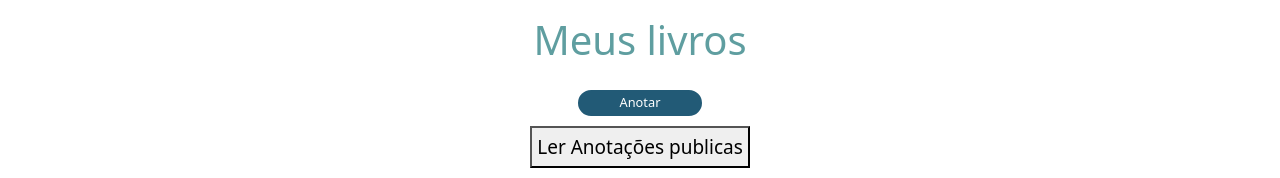
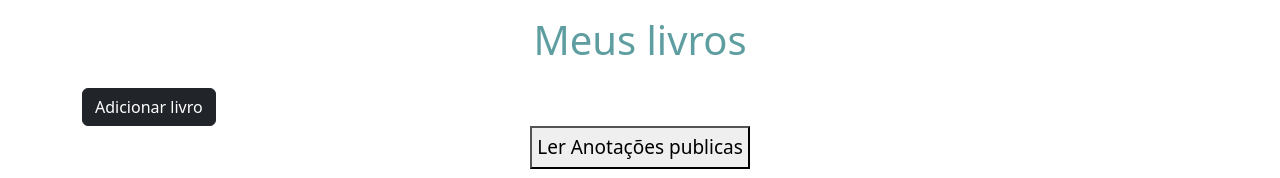
Before and after one commit to HugoRibeiro-estudante/BookCentralApp, a React (Vite) app in the folder front/: page /bookview in a window 1280 px wide. Shown: the top 178 px of the page. Built offline with nearby package versions, Linux system fonts and the light colour scheme; no server answers; sample sign-in values are in the browser's storage.

Commit message:
ajuste no length de photo de book

```diff
--- a/front/src/routes/book/BookView.jsx
+++ b/front/src/routes/book/BookView.jsx
@@ -1,6 +1,6 @@
 import React, { useState, useEffect } from 'react';
 import { useLocation } from 'react-router-dom';
-import Button from '../../components/common/Button';
+import Button from 'react-bootstrap/Button';
 import { NavMenu } from '../../components/common/NavMenu';
 import DOMPurify from 'dompurify';
 import { useNavigate } from 'react-router-dom';
@@ -39,6 +39,54 @@ export default function BookView() {
             .catch(error => console.error('Error:', error));
     }
 
+    function bookCreate() {
+        const requestData = {
+            googleId: data.id,
+            title: data.volumeInfo.title,
+            authors: data.volumeInfo.authors || [],
+            numberPages: data.volumeInfo.pageCount,
+            status: "LENDO",
+            privacy: "PRIVADO",
+            photo: data.volumeInfo.imageLinks?.thumbnail,
+            categories: data.volumeInfo.categories || [],
+        };
+
+        alert(data.id + " - " + data.volumeInfo.title + " - " + data.volumeInfo.authors + " - " + data.volumeInfo.pageCount + " - " + data.volumeInfo.imageLinks?.thumbnail + " - " + data.volumeInfo.categories)
+        console.log (JSON.stringify(requestData));
+        fetch("https://bookcentralapp-production.up.railway.app/api/v1/book", {
+            method: "POST",
+            headers: {
+                "Content-Type": "application/json",
+            },
+            body: JSON.stringify(requestData),
+        })
+            .then(response => response.json())
+            .then(response => {
+                InsertBookOnUser(response.id);
+                navigate('/bookview', { state: { bookId: data.id, title: data.title, googleId: data.googleId } });
+            })
+            .catch(error => {
+                console.error("Error:", error);
+            });
+    }
+
+    function InsertBookOnUser(bookId){
+
+        var userId = JSON.parse(localStorage.getItem("userData"));
+        userId = userId.id;
+
+        alert(userId + " - " + bookId);
+        fetch(`https://bookcentralapp-production.up.railway.app/api/v1/user/${userId}/book/${bookId}`, {
+            method: 'PUT',
+            headers: { 'Content-Type': 'application/json' },
+
+        })
+            .then(response => response.ok ? response.json() : Promise.reject(`Erro na solicitação: ${response.status}`))
+            .then(data => console.log('Solicitação PUT bem-sucedida:', data))
+            .catch(error => console.error('Erro na solicitação PUT:', error.message));
+
+    }
+
     return (
         <div className="container">
             <NavMenu activeChild={1}/>
@@ -50,7 +98,7 @@ export default function BookView() {
                 </div>
             )}
             <div>
-                <Button btnValue={"Anotar"} bgColor={'#225A76'} onClick={() => {navigate('/newannotation', { state: { bookId: data.id, title: data.title, googleId: data.googleId } });}}/>
+                <Button variant="dark" onClick={bookCreate}>Adicionar livro</Button>
                 {/* <Button btnValue={"Ler Anotações publicas"} onClick={getAnnotations} /> */}
                 <button onClick={getAnnotations}>Ler Anotações publicas</button>
             </div>
--- a/front/src/routes/book/NewBook.jsx
+++ b/front/src/routes/book/NewBook.jsx
@@ -1,6 +1,6 @@
 import React, { useState } from 'react';
 import '../../assets/css/book.css';
-import Button from '../../components/common/Button';
+import Button from 'react-bootstrap/Button';
 import { useNavigate } from 'react-router-dom';
 import { NavMenu } from '../../components/common/NavMenu';
 import Logo from '../../assets/img/LenouteLogo.png';
@@ -38,7 +38,7 @@ function NewBook() {
                         {thumbnail && <img src={thumbnail} alt="Descrição da imagem" />}
                         <h3>{item.volumeInfo.title}</h3>
                         <p>{authors.join(', ')}</p>
-                        <Button onclickFunction={() => bookCreate(item.id, item.volumeInfo.title, authors, item.volumeInfo.pageCount, item.volumeInfo.imageLinks?.thumbnail, item.volumeInfo.categories)} btnValue={"Adicionar"}  bgColor={'#225A76'}/>
+                        <Button variant="dark" onClick={() => navigate('/bookview', {state: {googleId: item.id}})}>Ver</Button>
                     </div>
                 );
             });
@@ -74,8 +74,7 @@ function NewBook() {
         .then(data => {
 
             console.log(data);
-            InsertBookOnUser(data.id);
-            navigate('/bookview', { state: { bookId: data.id, title: data.title, googleId: data.googleId } });
+
 
         })
         .catch((error) => {
@@ -85,22 +84,7 @@ function NewBook() {
 
     };
 
-    function InsertBookOnUser(bookId){
 
-        var userId = JSON.parse(localStorage.getItem("userData"));
-        userId = userId.id;
-
-        alert(userId + " - " + bookId);
-        fetch(`https://bookcentralapp-production.up.railway.app/api/v1/user/${userId}/book/${bookId}`, {
-            method: 'PUT',
-            headers: { 'Content-Type': 'application/json' },
-
-        })
-            .then(response => response.ok ? response.json() : Promise.reject(`Erro na solicitação: ${response.status}`))
-            .then(data => console.log('Solicitação PUT bem-sucedida:', data))
-            .catch(error => console.error('Erro na solicitação PUT:', error.message));
-
-    }
 
 
     return (
@@ -113,7 +97,7 @@ function NewBook() {
                 <h1>Escolha o livro:</h1>
                 <input type="text" value={book} onChange={handleChange} id='searchBook'/>
                 {/* <input type="button" value="Pesquisar" onClick={searchBook} id='searchButton'/> */}
-                <Button onclickFunction={searchBook} btnValue={"Pesquisar"} bgColor={'#318EAD'}/>
+                <Button variant='dark' onClick={searchBook}>Pesquisar</Button>
             </div>
             <div className='bookContainer'>
                 {displayData()}
```
Also changed, not shown: 2 other files (tests, documents, lock files or other folders).
